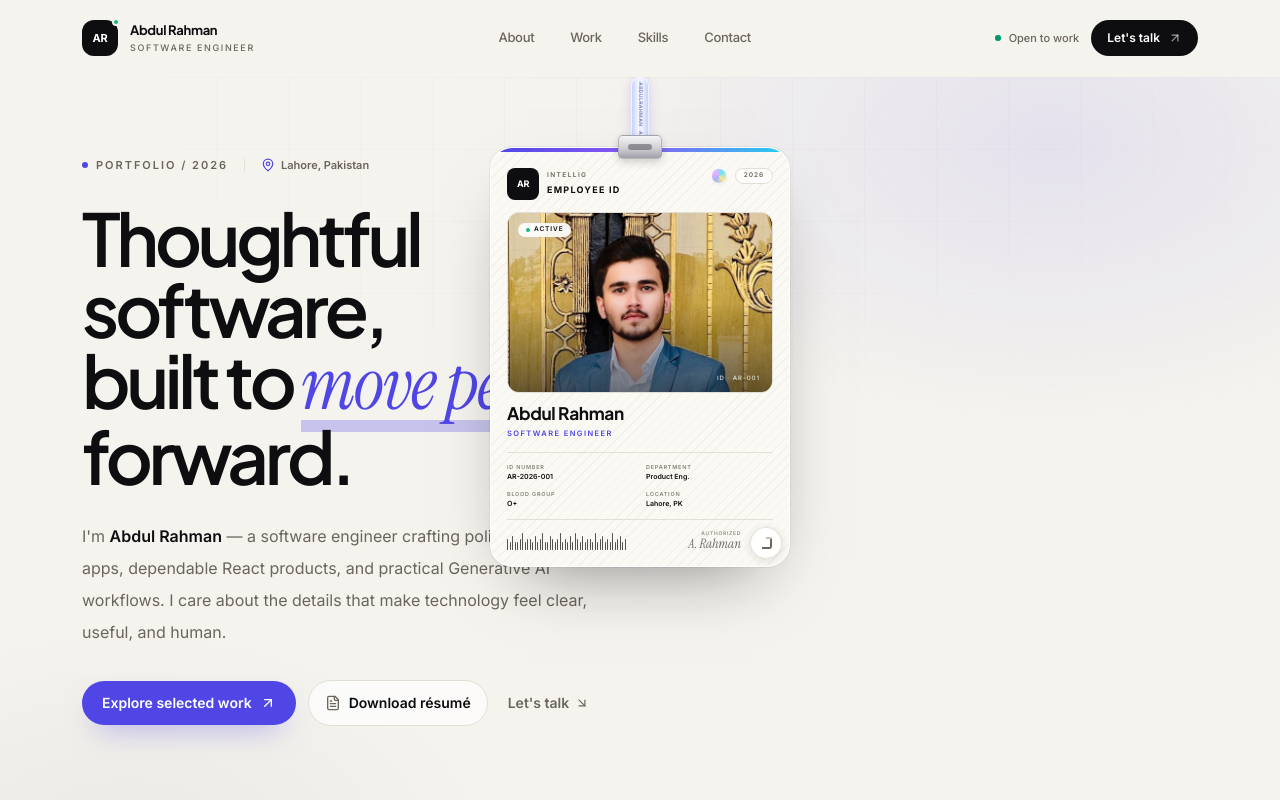
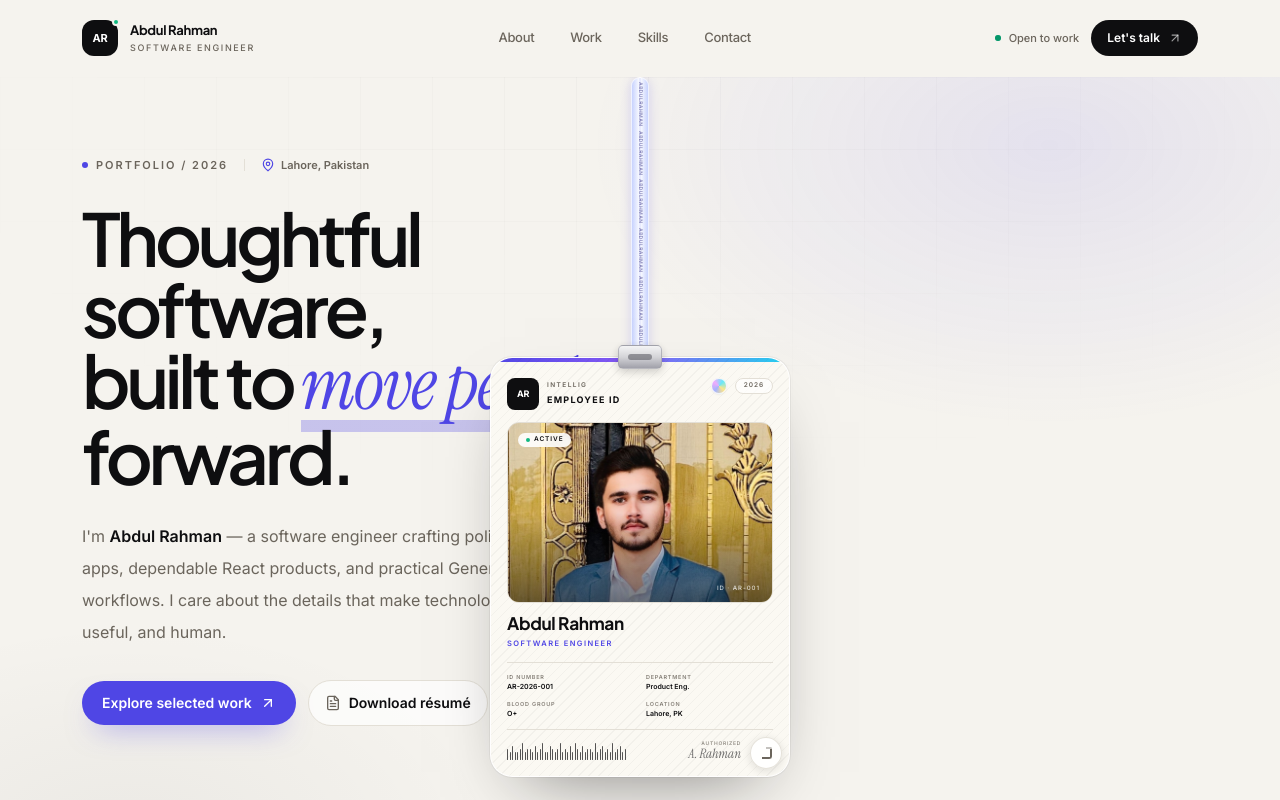
Before and after one commit to Abdulrahman50ab/Portfolio, a React (Vite) app: page / in a window 1280 px wide. Shown: the top 800 px of the page. Built offline with nearby package versions, Linux system fonts and the light colour scheme.

Commit message:
fix: pivot card swing at the clip so the strip always meets its center

```diff
--- a/src/components/EmployeeCard.tsx
+++ b/src/components/EmployeeCard.tsx
@@ -98,7 +98,7 @@ const EmployeeCard = ({ fullHero = false }: EmployeeCardProps) => {
           ? Math.max(16, stageWidth - w - 16)
           : Math.max(8, (stageWidth - w) / 2),
       y: fullHero
-        ? clamp(anchorY + L - h / 2, 0, stageHeight - h)
+        ? clamp(anchorY + L, 0, stageHeight - h)
         : clamp(70, 0, stageHeight - h),
     };
   }, [fullHero]);
@@ -158,10 +158,12 @@ const EmployeeCard = ({ fullHero = false }: EmployeeCardProps) => {
       const current = boxRef.current;
       const anchorXVal = getAnchorX(stageRef.current?.clientWidth ?? stage.w);
       const anchorY = stage.anchorY ?? 0;
-      const cx = current.x + current.w / 2;
-      const cy = current.y + current.h / 2;
-      const L = Math.max(120, Math.min(360, Math.hypot(cx - anchorXVal, cy - anchorY)));
-      const theta = Math.atan2(cx - anchorXVal, cy - anchorY);
+      // The pendulum pivots at the card's clip (top-center), so the strip
+      // and the card always move as one rigid piece.
+      const clipX = current.x + current.w / 2;
+      const clipY = current.y;
+      const L = Math.max(120, Math.min(360, Math.hypot(clipX - anchorXVal, clipY - anchorY)));
+      const theta = Math.atan2(clipX - anchorXVal, Math.max(clipY - anchorY, 1));
       startPhysics(L, theta, 0);
     }
   };
@@ -272,6 +274,7 @@ const EmployeeCard = ({ fullHero = false }: EmployeeCardProps) => {
 
       const anchorY = stage.anchorY ?? 0;
       const anchorXVal = getAnchorX(stageRef.current?.clientWidth ?? stage.w);
+      // cx/cy track the clip (card top-center), not the card center.
       const cx = anchorXVal + pp.L * Math.sin(newTheta);
       const cy = anchorY + pp.L * Math.cos(newTheta);
 
@@ -279,7 +282,7 @@ const EmployeeCard = ({ fullHero = false }: EmployeeCardProps) => {
       const sw = stageRef.current?.clientWidth ?? stage.w;
       const sh = stageRef.current?.clientHeight ?? stage.h;
       const newX = clamp(cx - currentBox.w / 2, -100, sw - currentBox.w + 100);
-      const newY = clamp(cy - currentBox.h / 2, 0, sh - currentBox.h);
+      const newY = clamp(cy, 0, sh - currentBox.h);
 
       setBox({ x: newX, y: newY, w: currentBox.w, h: currentBox.h });
 
@@ -288,7 +291,7 @@ const EmployeeCard = ({ fullHero = false }: EmployeeCardProps) => {
         const sw = stageRef.current?.clientWidth ?? stage.w;
         const sh = stageRef.current?.clientHeight ?? stage.h;
         const eqX = clamp(anchorXVal - currentBox.w / 2, -100, sw - currentBox.w + 100);
-        const eqY = clamp(anchorY + pp.L - currentBox.h / 2, 0, sh - currentBox.h);
+        const eqY = clamp(anchorY + pp.L, 0, sh - currentBox.h);
         setBox({ x: eqX, y: eqY, w: currentBox.w, h: currentBox.h });
         return;
       }
@@ -312,14 +315,15 @@ const EmployeeCard = ({ fullHero = false }: EmployeeCardProps) => {
   // Anchor the lanyard at the horizontal center of the hero, emerging from
   // just below the navigation bar; the strip meets the card's center clip.
   const anchorX = getAnchorX(stage.w);
-  const cardCenterX = box.x + box.w / 2;
-  const tetherDx = cardCenterX - anchorX;
-  const tetherDy = Math.max(box.y + box.h / 2 - stage.anchorY, 0);
+  // The tether connects the anchor to the card's clip (top-center), which
+  // is also the card's rotation pivot — strip and card tilt together.
+  const clipX = box.x + box.w / 2;
+  const clipY = box.y;
+  const tetherDx = clipX - anchorX;
+  const tetherDy = Math.max(clipY - stage.anchorY, 1);
   const tetherLength = Math.sqrt(tetherDx ** 2 + tetherDy ** 2);
   const tetherAngle = Math.atan2(tetherDy, tetherDx) * (180 / Math.PI);
-  const hangingAngle = clamp(tetherAngle * 0.16, -5, 5);
   const stripWidth = 18;
-  void hangingAngle;
 
   return (
     <div
@@ -382,7 +386,8 @@ const EmployeeCard = ({ fullHero = false }: EmployeeCardProps) => {
           style={{
             width: box.w,
             height: box.h,
-            transform: `translate3d(${box.x}px, ${box.y}px, 0) rotate(${clamp(tetherAngle - 90, -18, 18)}deg)`,
+            transform: `translate3d(${box.x}px, ${box.y}px, 0) rotate(${tetherAngle - 90}deg)`,
+            transformOrigin: 'top center',
             willChange: active ? 'transform' : 'auto',
           }}
         >
```
